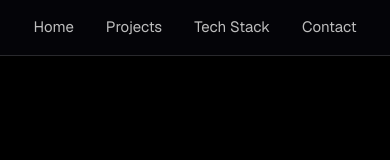
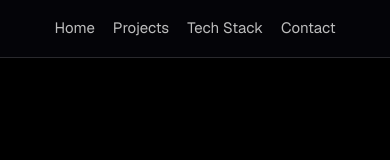
Before and after one commit to mayank-singh-12/portfolio, a React (Vite) app: page / in a window 390 px wide. Shown: the top 160 px of the page. Built offline with nearby package versions, Linux system fonts and the light colour scheme; some icons are missing.

Commit message:
reduced nav-link padding

```diff
--- a/src/app.css
+++ b/src/app.css
@@ -105,11 +105,13 @@ header {
 
 @media (max-width: 425px) {
   .font-small {
-    font-weight: 100;
     font-size: 16px;
   }
 
   .proj-card {
-    max-width: 18rem;
+    max-width: 18rem !important;
+  }
+  .nav-link{
+    padding: 9px !important;
   }
 }
```
